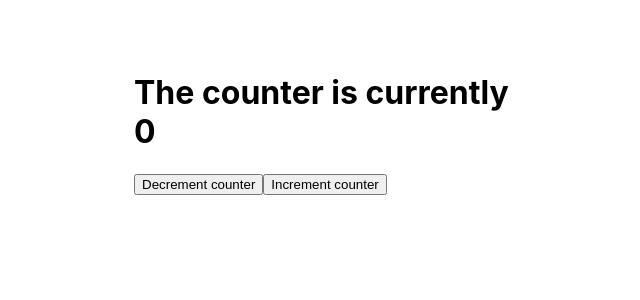
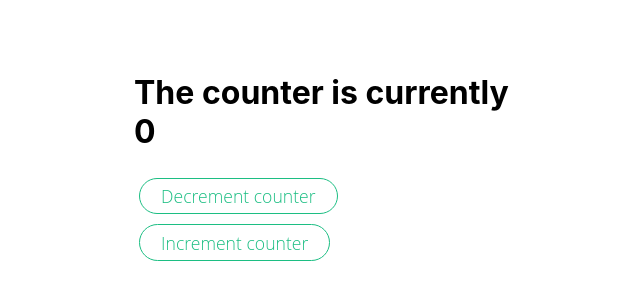
Before and after one commit to shafali03/click-counter-react, a React (Create React App) app: page / in a window 1280 px wide. Shown: the part 248-548 px from the top of the page, without its empty margins (306-946 px from the left). Built offline with nearby package versions, Linux system fonts and the light colour scheme.

Commit message:
styles: Added styles to buttons

```diff
--- a/src/App.css
+++ b/src/App.css
@@ -12,6 +12,35 @@
     margin-left: -200px;
 }
 
+
+button {
+   display:inline-block;
+	font:normal normal 300 1.1em 'Open Sans';
+	text-decoration:none;
+	color:rgba(28, 190, 131, 1);
+	background-color:transparent;
+	border:1px solid rgba(28, 190, 131, 1);
+	border-radius:100px;
+	padding: .3em 1.2em;
+	margin:5px;
+	background-size: 200% 100%;
+	background-image: linear-gradient(to right, transparent 50%, rgba(28, 190, 131, 1) 50%);
+  transition: background-position .3s cubic-bezier(0.19, 1, 0.22, 1) .1s, color .5s ease 0s, background-color .5s ease;
+   cursor: pointer;
+}
+
+button:focus {
+  outline: 0;
+}
+
+button:hover{
+	color:rgba(255, 255, 255, 1);
+	background-color:rgba(28, 190, 131, 1);
+	background-position: -100% 100%;
+}
+
+
+
 .error {
   font-size: 150%;
   color: #EC0B43;
```
